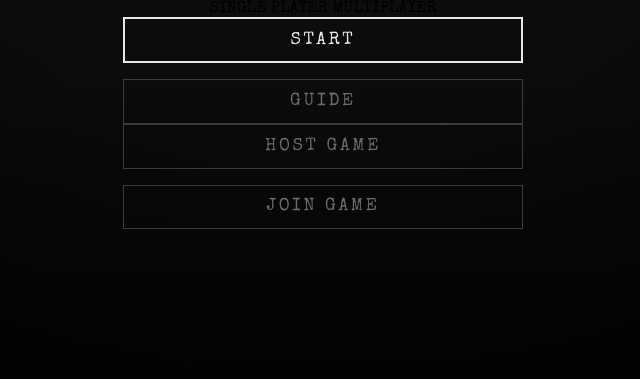
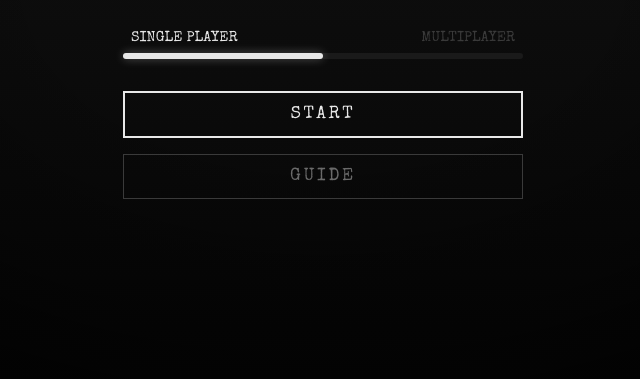
Before and after one commit to TheMarinPopah/the-abyss, a plain HTML site: page index.html in a window 1280 px wide. Shown: the part 421-800 px from the top of the page, without its empty margins (317-957 px from the left). Drawn offline with nearby package versions, Linux system fonts and the light colour scheme.

Commit message:
Update style.css

```diff
--- a/style.css
+++ b/style.css
@@ -50,7 +50,69 @@
 }
 
 .subtitle { font-size: 1rem; color: #4a4a4a; margin-bottom: 2rem; letter-spacing: 0.1em; }
-.menu-buttons { display: flex; flex-direction: column; gap: 1rem; align-items: center; width: 100%; }
+
+/* Mode Slider */
+.mode-slider-container {
+    width: 100%;
+    margin-bottom: 2rem;
+    user-select: none;
+}
+
+.slider-labels {
+    display: flex;
+    justify-content: space-between;
+    margin-bottom: 0.5rem;
+    padding: 0 0.5rem;
+}
+
+.slider-label {
+    font-size: 0.9rem;
+    color: #3a3a3a;
+    transition: color 0.3s ease;
+    cursor: pointer;
+}
+
+.slider-label.active {
+    color: #e8e8e8;
+}
+
+.slider-track {
+    width: 100%;
+    height: 6px;
+    background: #1a1a1a;
+    border-radius: 3px;
+    position: relative;
+    cursor: pointer;
+}
+
+.slider-thumb {
+    width: 50%;
+    height: 100%;
+    background: #e8e8e8;
+    border-radius: 3px;
+    position: absolute;
+    top: 0;
+    left: 0;
+    transition: left 0.3s ease;
+    box-shadow: 0 0 10px rgba(255,255,255,0.3);
+}
+
+.slider-thumb.right {
+    left: 50%;
+}
+
+/* Button Groups */
+.menu-buttons {
+    display: none;
+    flex-direction: column;
+    gap: 1rem;
+    align-items: center;
+    width: 100%;
+}
+
+.menu-buttons.active {
+    display: flex;
+}
 
 .btn {
     font-family: 'Special Elite', monospace;
@@ -99,9 +161,9 @@
     color: #e8e8e8;
     padding: 0.8rem;
     font-family: 'Special Elite', monospace;
-    font-size: 1rem;
+    font-size: 1.5rem; /* Larger for code entry */
     text-align: center;
-    letter-spacing: 0.1em;
+    letter-spacing: 0.2em;
 }
 .text-input:focus { outline: none; border-color: #e8e8e8; }
 
@@ -115,16 +177,16 @@
 
 .code-label { font-size: 0.8rem; color: #666; margin-bottom: 0.2rem; }
 .code-display {
-    font-size: 1.5rem;
+    font-size: 1.8rem;
     color: #4a8c4a;
     font-family: monospace;
-    letter-spacing: 0.2em;
+    letter-spacing: 0.3em;
     word-break: break-all;
 }
 .code-hint { font-size: 0.7rem; color: #444; margin-top: 0.5rem; }
 
-/* Guide */
-#guide-screen { background: #050505; justify-content: center; align-items: center; }
+/* Guide & Join Screen */
+#guide-screen, #join-screen { background: #050505; justify-content: center; align-items: center; }
 .guide-container { text-align: center; padding: 2rem; max-width: 500px; }
 .guide-title { font-family: 'Creepster', cursive; font-size: 3rem; color: #e8e8e8; margin-bottom: 2rem; }
 .controls-list { display: flex; flex-direction: column; gap: 1.2rem; margin-bottom: 2rem; }
```
